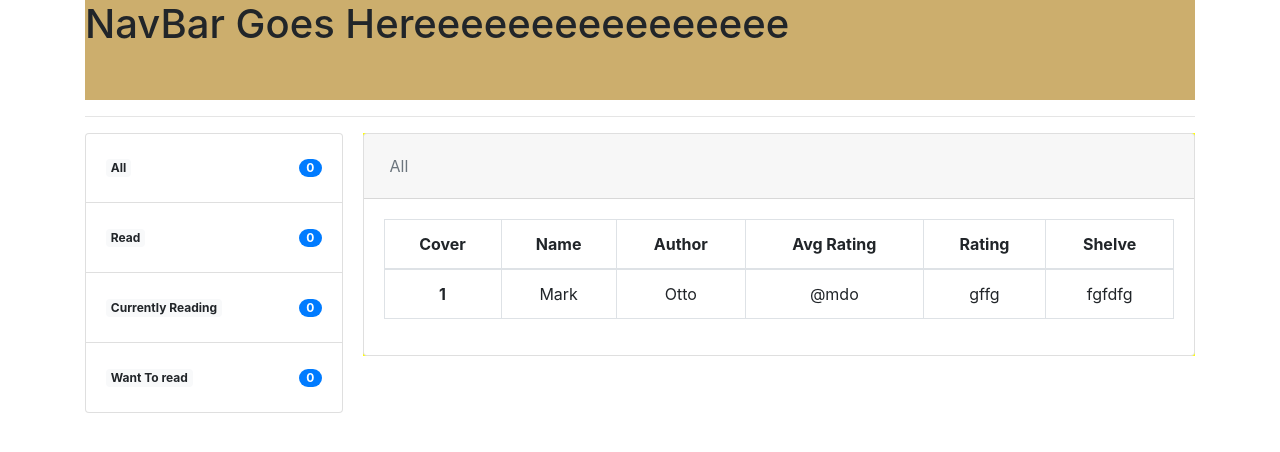
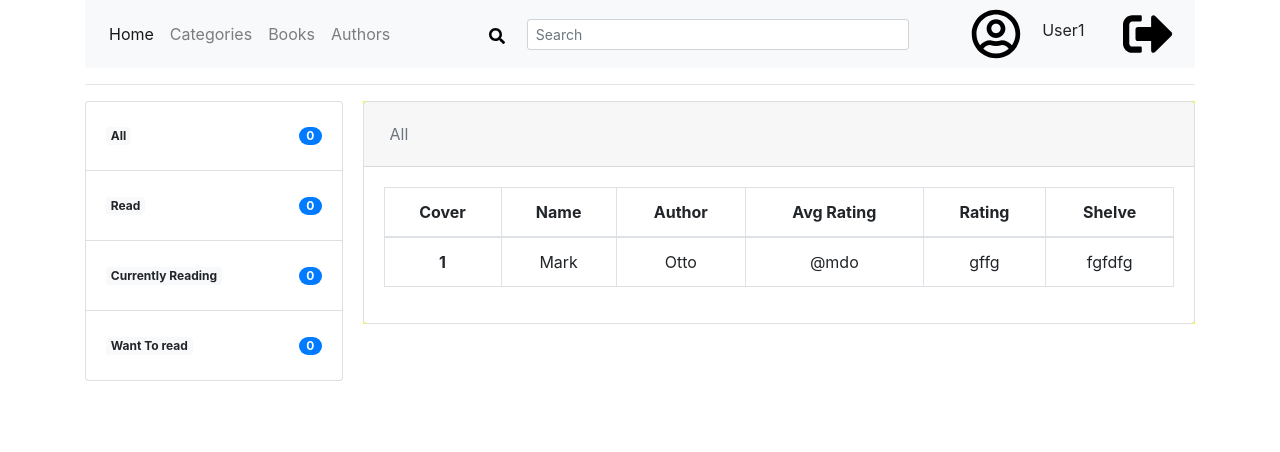
Before and after one commit to HebaIbrahem00/GoodReads-Web-App, a React (Create React App) app in the folder frontend/: page /userpage in a window 1280 px wide. Shown: the top 452 px of the page. Built offline with nearby package versions, Linux system fonts and the light colour scheme.

Commit message:
Merge branch 'nav-bar-footer' into Main

```diff
--- a/frontend/src/App.js
+++ b/frontend/src/App.js
@@ -1,6 +1,9 @@
 import React from 'react';
 import Signup from './components/signup'
 import Home from './routes/home/home';
+import Admin from './routes/admin/admin';
+import {BrowserRouter,Route} from 'react-router-dom'
+import 'bootstrap/dist/css/bootstrap.min.css'
 import UserPage from './routes/UserPage/userpage';
 import '../node_modules/bootstrap/dist/css/bootstrap.css';
 import '../node_modules/bootstrap/dist/js/bootstrap.js';
@@ -8,21 +11,18 @@ import '../node_modules/jquery/dist/jquery';
 import '../node_modules/react-popper/dist/index.umd.js';
 import '../node_modules/popper.js';
 
-import { BrowserRouter, Route } from 'react-router-dom';
 
-function App() {
-  return (
-
-    <BrowserRouter>
-
+  function App() {
+    return (
       <div className="App">
-        <Route exact path="/" component={Home}  ></Route>
-        <Route exact path="/userpage" component={UserPage}></Route>
-
+        <BrowserRouter>
+            <switch>
+              <Route path="/admin" component={Admin} />
+              <Route exact path="/" component={Home} />
+              <Route exact path="/userpage" component={UserPage}></Route>
+            </switch>
+        </BrowserRouter>
       </div>
-
-    </BrowserRouter>
-
 
   );
 }
--- /dev/null
+++ b/frontend/src/components/footer/footer.css
@@ -0,0 +1,11 @@
+.separator > li > a::after {
+    content: "|⋮|";
+    padding: 0 5px;
+    align-items: center;
+    align-self: center;
+    margin-left: 40px;
+}
+.separator >ul:last-child:after
+{
+  content: '';
+}
--- /dev/null
+++ b/frontend/src/components/footer/footer.js
@@ -0,0 +1,33 @@
+import React from 'react';
+
+import './footer.css'
+
+export default function Footer(){
+    return(
+        <nav className="navbar navbar-expand-lg navbar-light bg-light col-12">
+        <button className="navbar-toggler" type="button" data-toggle="collapse" data-target="#navbarSupportedContent" aria-controls="navbarSupportedContent" aria-expanded="false" aria-label="Toggle navigation">
+            <span className="navbar-toggler-icon"></span>
+        </button>
+
+        <div className="collapse navbar-collapse col-12" id="navbarSupportedContent">
+            <ul className="navbar-nav mr-auto separator">
+            <li className="nav-item active">
+                <a className="nav-link" href="#">Home <span className="sr-only">(current)</span></a>
+            </li>
+            <li className="nav-item">
+                <a className="nav-link " href="#">About Us</a>
+            </li>
+            <li className="nav-item">
+                <a className="nav-link" href="#">Categories</a>
+            </li>
+            <li className="nav-item">
+                <a className="nav-link" href="#">Authors</a>
+            </li>
+            <li className="nav-item">
+                <a className="nav-link" href="#">Terms & Conditions</a>
+            </li>
+            </ul>
+        </div>
+        </nav>
+    )
+}
--- /dev/null
+++ b/frontend/src/components/navbar/navbar.css
@@ -0,0 +1,8 @@
+.button-transparent{
+    background-color: transparent;
+    border: none;
+    cursor: pointer;
+    background-repeat: no-repeat;
+    overflow: hidden;
+    outline: none;
+}
--- /dev/null
+++ b/frontend/src/components/navbar/navbar.js
@@ -0,0 +1,41 @@
+import React from 'react';
+import { FaRegUserCircle } from "react-icons/fa";
+import { FaSearch } from "react-icons/fa";
+import { FaSignOutAlt } from "react-icons/fa";
+
+import './navbar.css'
+
+export default function Navbar(){
+    return(
+        <nav className="navbar navbar-expand-lg navbar-light bg-light">
+        <button className="navbar-toggler" type="button" data-toggle="collapse" data-target="#navbarSupportedContent" aria-controls="navbarSupportedContent" aria-expanded="false" aria-label="Toggle navigation">
+            <span className="navbar-toggler-icon"></span>
+        </button>
+
+        <div className="collapse navbar-collapse" id="navbarSupportedContent">
+            <ul className="navbar-nav mr-auto col-3">
+            <li className="nav-item active">
+                <a className="nav-link" href="#">Home <span className="sr-only">(current)</span></a>
+            </li>
+            <li className="nav-item">
+                <a className="nav-link" href="#">Categories</a>
+            </li>
+            <li className="nav-item">
+                <a className="nav-link" href="#">Books</a>
+            </li>
+            <li className="nav-item">
+                <a className="nav-link" href="#">Authors</a>
+            </li>
+            </ul>
+            <form className="form-inline d-flex justify-content-center md-form form-sm mt-0 col-6">
+            <button className='button-transparent'><FaSearch/></button>
+            <input className="form-control form-control-sm ml-3 w-75" type="text" placeholder="Search"
+                aria-label="Search"/>
+            </form>
+            <button className= 'button-transparent'><FaRegUserCircle size={50}/></button>
+            <label className="col-1">User1</label>
+            <button className= 'button-transparent'><FaSignOutAlt size={50}/></button>
+        </div>
+        </nav>
+    )
+}
--- a/frontend/src/routes/UserPage/userpage.js
+++ b/frontend/src/routes/UserPage/userpage.js
@@ -1,5 +1,6 @@
 import React from 'react'
 import UserTable from '../../components/userTable/usertable';
+import Navbar from '../../components/navbar/navbar';
 import './userpage.css';
 
 export default function UserPage() {
@@ -8,7 +9,7 @@ export default function UserPage() {
 
         <div className="container">
 
-            <div className="toppane"> <h1>NavBar Goes Hereeeeeeeeeeeeeeee</h1></div>
+            <Navbar/>
             <br></br>
             <br></br>
             <hr style={{ width: "50" }}></hr>
--- a/frontend/src/routes/home/home.js
+++ b/frontend/src/routes/home/home.js
@@ -5,7 +5,7 @@ import headline from '../../assets/headline.png'
 import background from '../../assets/background.jpg'
 import Signup from '../../components/signup/signup'
 import Login from '../../components/login/login';
-
+import Footer from '../../components/footer/footer'
 
 const Home = () => {
     return (
@@ -38,9 +38,14 @@ const Home = () => {
                         <Signup />
                     </div>
                 </section>
+
+                <section className='footer'>
+                    <div>
+                        <Footer/>
+                    </div>
+                </section>
             </div>
         </div>
     )
 }
-
 export default Home;
```
Also changed, not shown: 1 other file (tests, documents, lock files or other folders).
